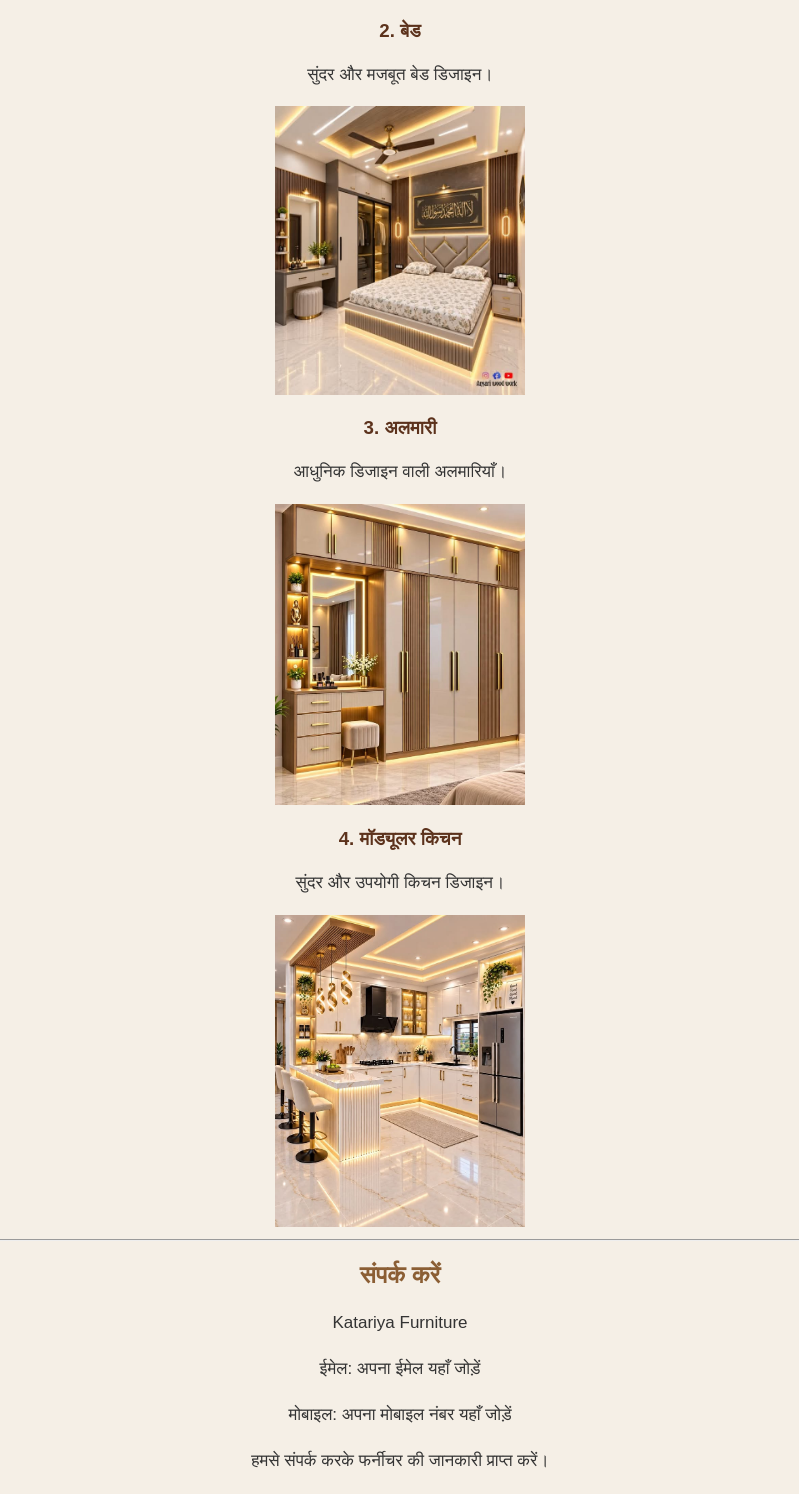
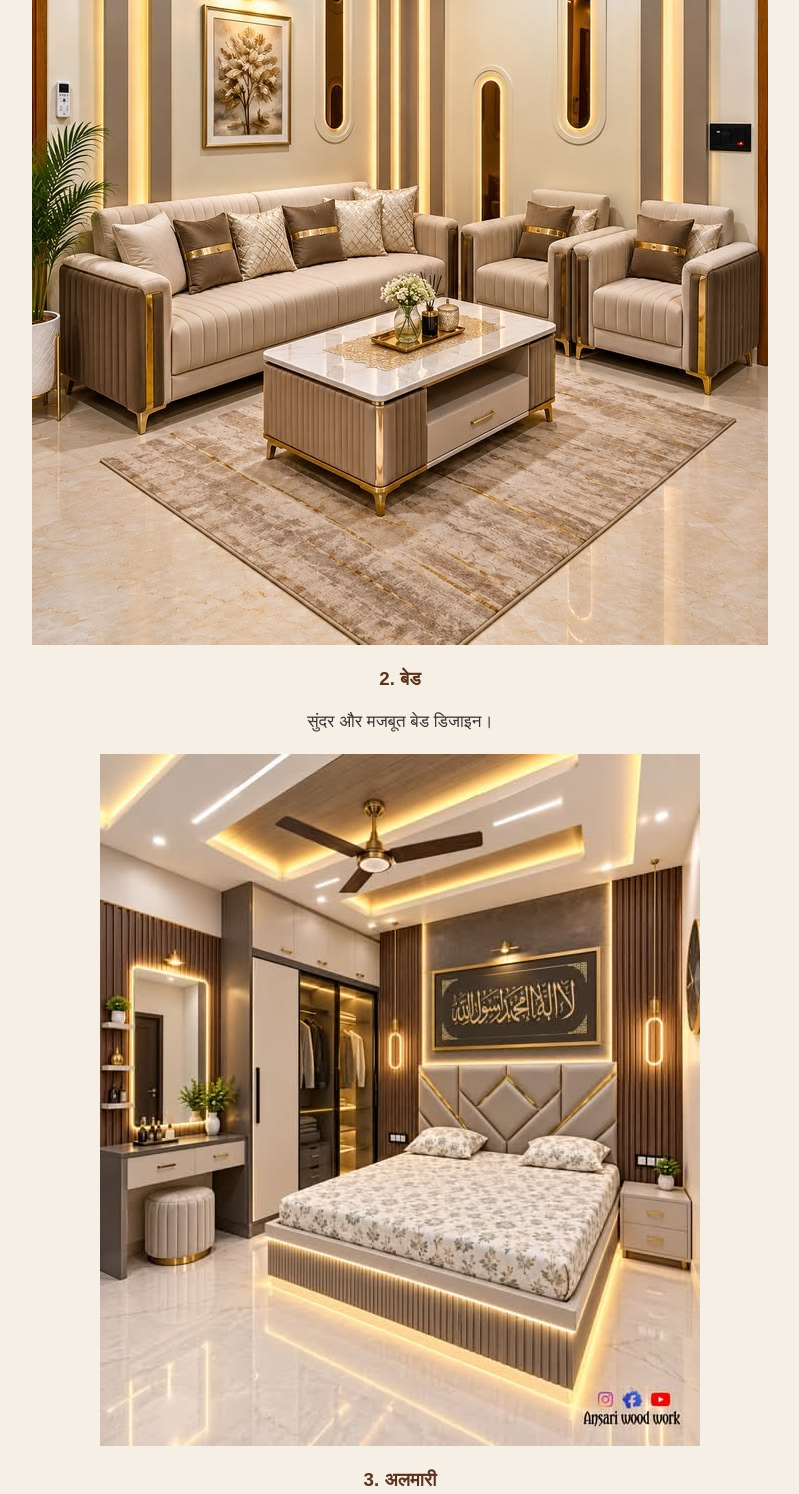
Before and after one commit to tikeshkatariya-sketch/my-first-website, a plain HTML site: page index.html in a window 1280 px wide. Shown: the part 1116-2610 px from the top of the page, without its empty margins (240-1039 px from the left). Drawn offline with Linux system fonts and the light colour scheme.

Commit message:
Update index.html

```diff
--- a/index.html
+++ b/index.html
@@ -23,18 +23,33 @@
 
 <h2>हमारे फर्नीचर</h2>
 
+<div class="products">
+
+  <div class="product-card">
     <h3>1. सोफा सेट</h3>
     <p>आधुनिक और आरामदायक सोफा डिजाइन।</p>
-<img src="d54f3a9607b7495e9516f9b65fe6e98d.jpg" width="250" alt="सोफा सेट">
+    <img src="d54f3a9607b7495e9516f9b65fe6e98d.jpg" alt="सोफा सेट">
+  </div>
+
+  <div class="product-card">
     <h3>2. बेड</h3>
     <p>सुंदर और मजबूत बेड डिजाइन।</p>
-<img src="5f1f67e7543a8991edad189ae036d9cc.jpg" width="250" alt="बेड">
+    <img src="5f1f67e7543a8991edad189ae036d9cc.jpg" alt="बेड">
+  </div>
+
+  <div class="product-card">
     <h3>3. अलमारी</h3>
     <p>आधुनिक डिजाइन वाली अलमारियाँ।</p>
-<img src="./f28aefdb2e50b5e0b60b284efa9540da.jpg" width="250">
+    <img src="f28aefdb2e50b5e0b60b284efa9540da.jpg" alt="अलमारी">
+  </div>
+
+  <div class="product-card">
     <h3>4. मॉड्यूलर किचन</h3>
     <p>सुंदर और उपयोगी किचन डिजाइन।</p>
-<img src="./e431fbfe5fca034130661fa3ee567572.jpg" width="250" alt="मॉड्यूलर किचन">
+    <img src="e431fbfe5fca034130661fa3ee567572.jpg" alt="मॉड्यूलर किचन">
+  </div>
+
+</div>
 <hr>
 
 <h2>संपर्क करें</h2>
```
Lines whose indentation alone changed are shown as unchanged.
